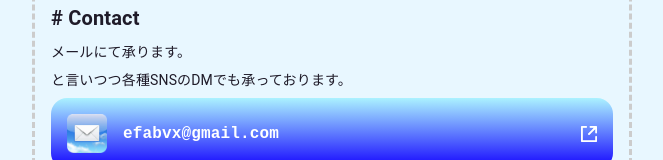
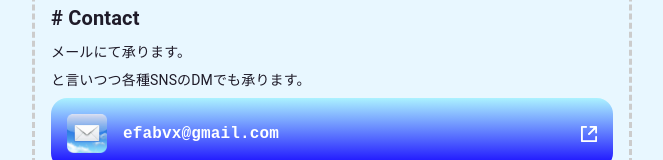
Before and after one commit to hhh67/efabvx, a React (Vite) app: page / in a window 1280 px wide. Shown: the part 230-390 px from the top of the page, without its empty margins (308-971 px from the left). Built offline with nearby package versions, Linux system fonts and the light colour scheme.

Commit message:
文言修正

```diff
--- a/src/components/pages/Home/Index/Mobile/ContactContent/ContactContent.tsx
+++ b/src/components/pages/Home/Index/Mobile/ContactContent/ContactContent.tsx
@@ -8,7 +8,7 @@ export const ContactContent: React.FC = () => {
     <>
       <Typography variant="body2">メールにて承ります。</Typography>
       <Typography variant="body2">
-        と言いつつ各種SNSのDMでも承っております。
+        と言いつつ各種SNSのDMでも承ります。
       </Typography>
       <SnsCard
         sns={{
```
